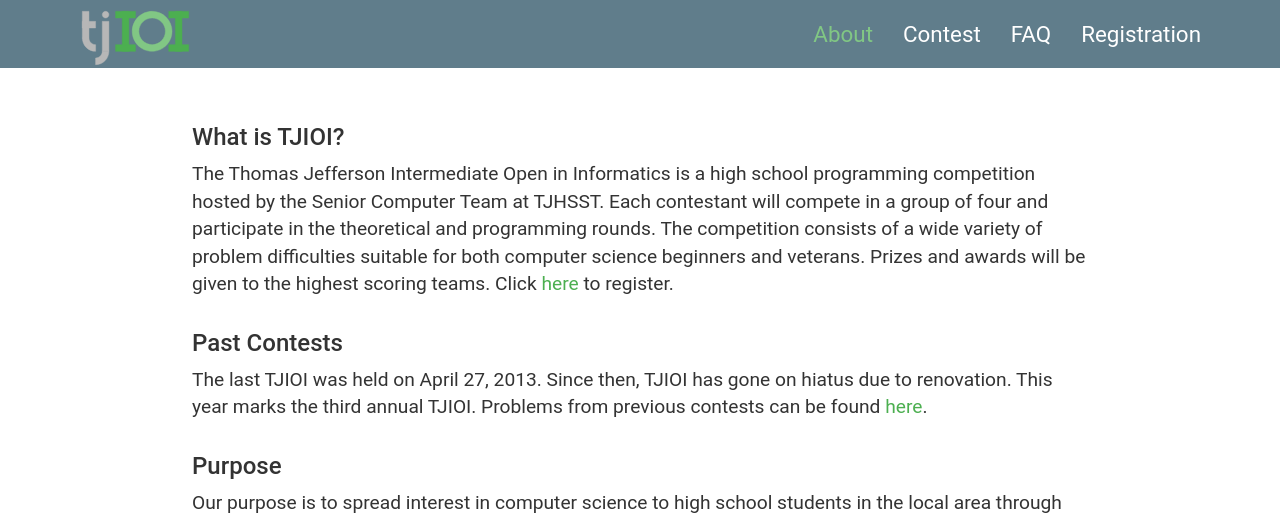
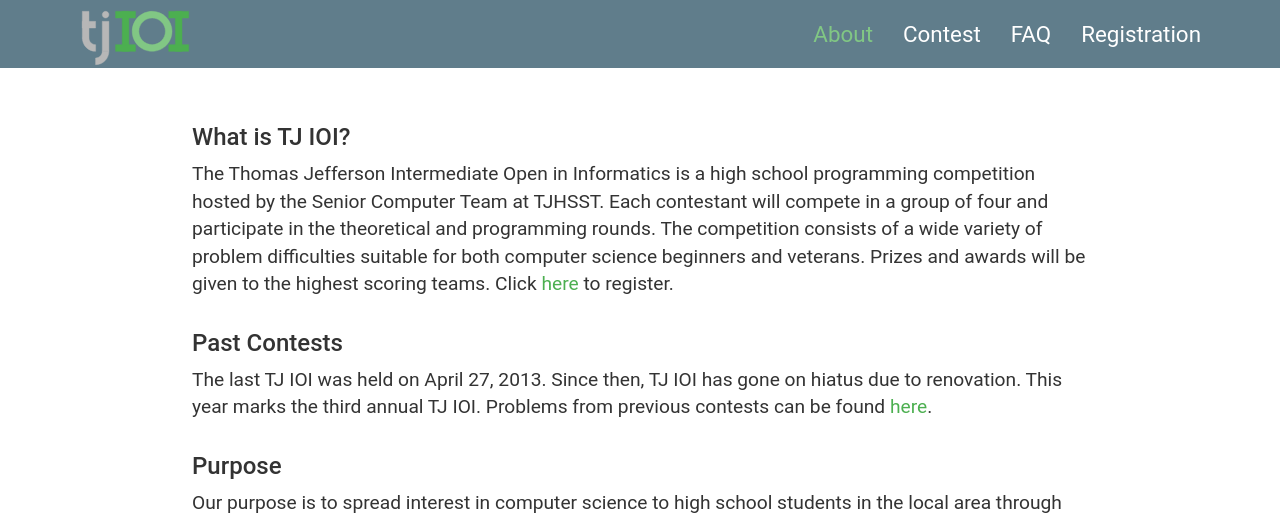
Before and after one commit to codeAligned/tjioi, a Jekyll site: the page built from about.html, in a window 1280 px wide. Shown: the top 515 px of the page. Built offline with Jekyll 4.4.1, drawn with Linux system fonts in a browser that asks for light colours.

Commit message:
replace all TJIOI with TJ IOI

```diff
--- a/about.html
+++ b/about.html
@@ -4,11 +4,11 @@
 permalink: /about/
 ---
 
-<h3>What is TJIOI?</h3>
+<h3>What is TJ IOI?</h3>
 <p>The Thomas Jefferson Intermediate Open in Informatics is a high school programming competition hosted by the Senior Computer Team at TJHSST. Each contestant will compete in a group of four and participate in the theoretical and programming rounds. The competition consists of a wide variety of problem difficulties suitable for both computer science beginners and veterans. Prizes and awards will be given to the highest scoring teams. Click <a href="{{ '/registration/' | relative_url }}">here</a> to register.</p>
 
 <h3>Past Contests</h3>
-<p>The last TJIOI was held on April 27, 2013. Since then, TJIOI has gone on hiatus due to renovation. This year marks the third annual TJIOI. Problems from previous contests can be found <a href="{{ '/contest/' | relative_url }}">here</a>.</p>
+<p>The last TJ IOI was held on April 27, 2013. Since then, TJ IOI has gone on hiatus due to renovation. This year marks the third annual TJ IOI. Problems from previous contests can be found <a href="{{ '/contest/' | relative_url }}">here</a>.</p>
 
 <h3>Purpose</h3>
 <p>Our purpose is to spread interest in computer science to high school students in the local area through challenging problems found beyond the classroom.</p>
--- a/index.html
+++ b/index.html
@@ -4,7 +4,7 @@
 ---
 
 <h3><span class="glyphicon glyphicon-bullhorn" aria-hidden="true"></span>&ensp;News</h3>
-<p>The application window for the 2017 TJIOI is now not yet opened. Registration deadline will be posted shortly. </p>
+<p>The application window for the 2017 TJ IOI is now not yet opened. Registration deadline will be posted shortly. </p>
 
 <h3><span class="glyphicon glyphicon-heart" aria-hidden="true"></span>&ensp;Sponsors</h3>
 <p>We don't have any sponsors yet! If you'd like to sponsor us, send us an email at <a href="mailto:tjioiofficers@gmail.com">tjioiofficers@gmail.com</a>.</p>
```
